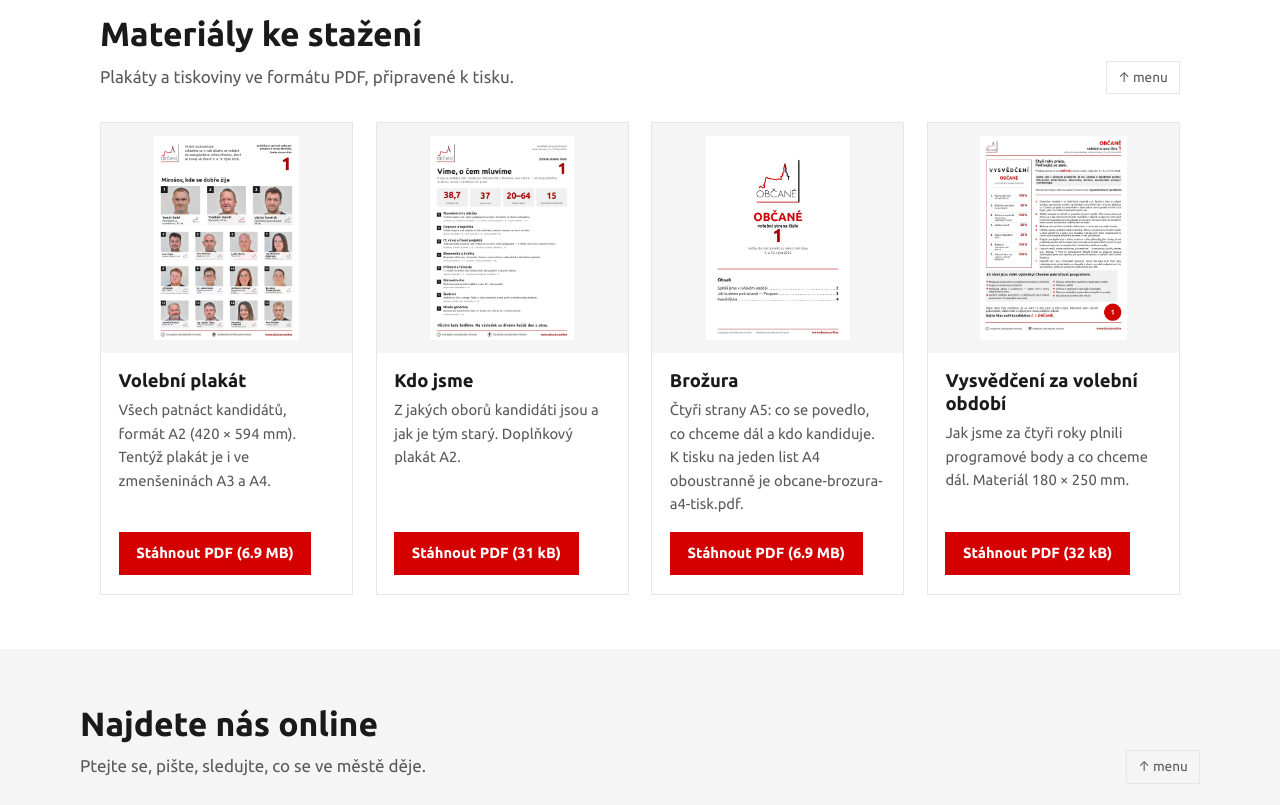
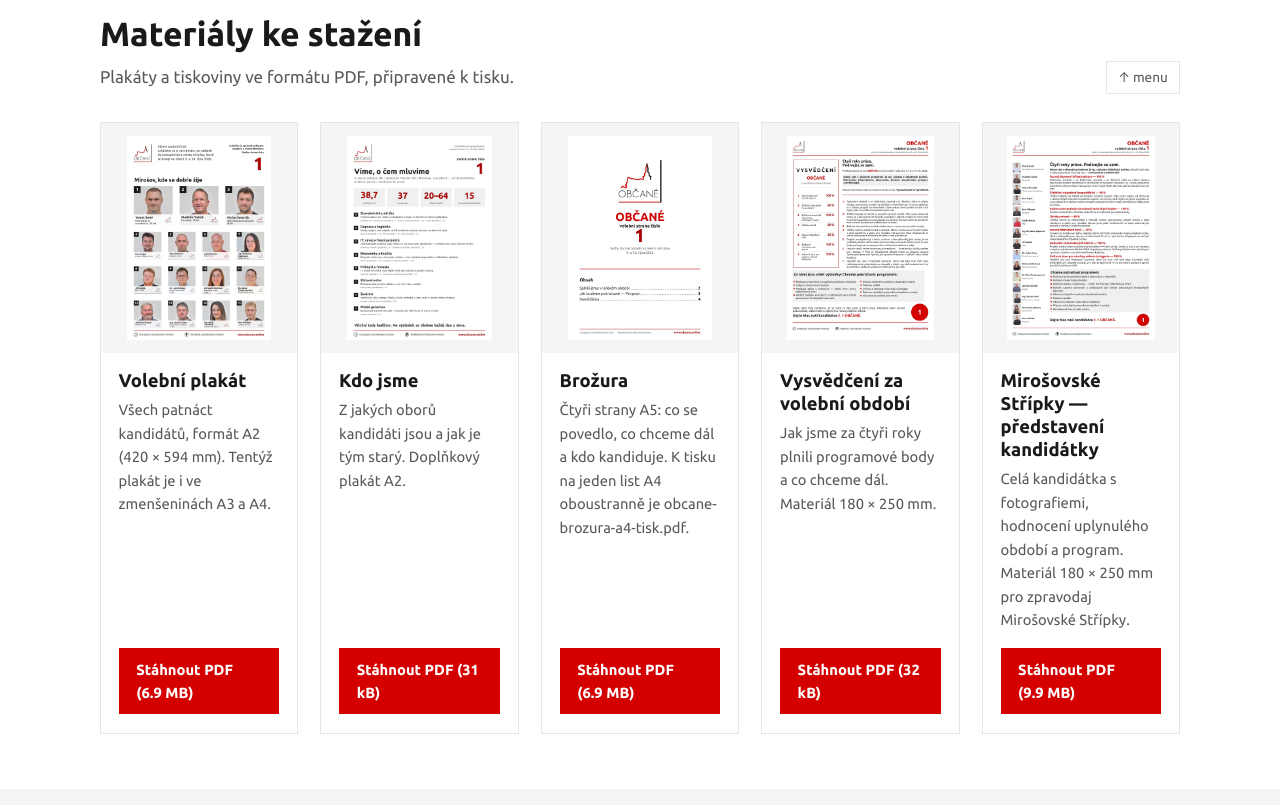
Before and after one commit to sentinel-czech/obcane, a plain HTML site: page index.html in a window 1280 px wide. Shown: the part 3390-4195 px from the top of the page. Drawn offline with Linux system fonts and the light colour scheme.

Commit message:
Přidány Střípky: materiál představení kandidátky ke stažení
Nová dlaždice „Mirošovské Střípky — představení kandidátky"
(obcane-casopis-2.pdf + náhled); dlaždice zúženy, ať se všech pět
vejde do jednoho řádku.

Co-Authored-By: Claude Fable 5 <noreply@anthropic.com>
Claude-Session: https://claude.ai/code/session_01U4TbczKYgKzVraw1v6qe37

```diff
--- a/data/kandidati.js
+++ b/data/kandidati.js
@@ -166,6 +166,13 @@ const MATERIALY = [
     "nazev": "Vysvědčení za volební období",
     "popis": "Jak jsme za čtyři roky plnili programové body a co chceme dál. Materiál 180 × 250 mm.",
     "velikost": "32 kB"
+  },
+  {
+    "soubor": "soubory/obcane-casopis-2.pdf",
+    "nahled": "obrazky/obcane-casopis-2.jpg",
+    "nazev": "Mirošovské Střípky — představení kandidátky",
+    "popis": "Celá kandidátka s fotografiemi, hodnocení uplynulého období a program. Materiál 180 × 250 mm pro zpravodaj Mirošovské Střípky.",
+    "velikost": "9.9 MB"
   }
 ];
 
--- a/styl.css
+++ b/styl.css
@@ -347,7 +347,9 @@ h2 {
   margin: 0;
   padding: 0;
   display: grid;
-  grid-template-columns: repeat(auto-fit, minmax(240px, 1fr));
+  /* 190px místo 240px: pět dlaždic se tak na plné šířce (--sirka)
+     vejde do jednoho řádku, na užších oknech se zalamují dál samy. */
+  grid-template-columns: repeat(auto-fit, minmax(190px, 1fr));
   gap: 1.4rem;
 }
 
```
Also changed, not shown: obrazky/obcane-casopis-2.jpg (added), 1 other file.
